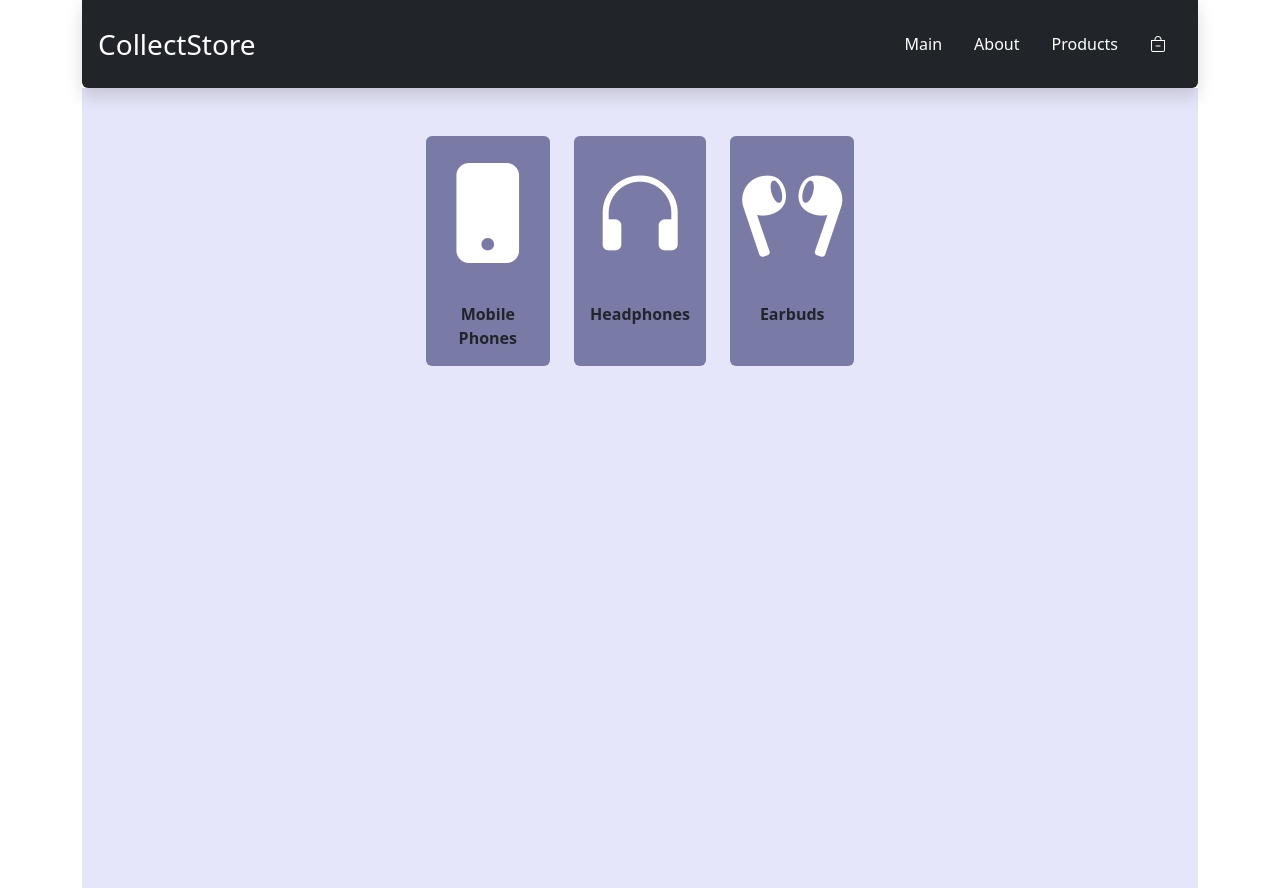
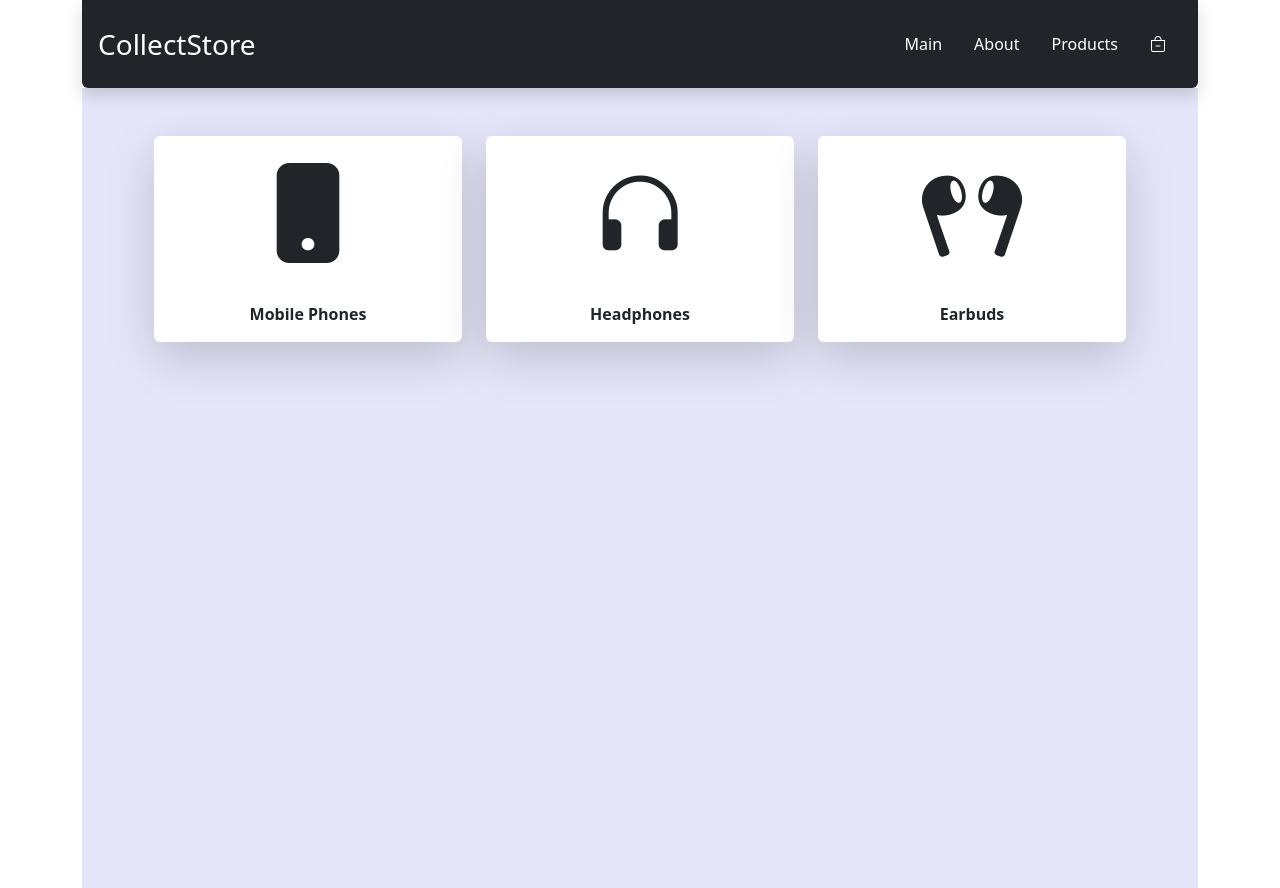
Before and after one commit to HanenAljadani/CollectStore-Angular, an Angular app: page / in a window 1280 px wide. Built offline with nearby package versions, Linux system fonts and the light colour scheme.

Commit message:
edit home page

```diff
--- a/src/app/home/home.component.html
+++ b/src/app/home/home.component.html
@@ -1,46 +1,50 @@
-
 
 <div class="container pt-5">
-  <div class="row ">
-    <div class="col d-flex align-items-center justify-content-center">
-      <div class="row">
+  <div class="row  d-flex align-items-center justify-content-center mx-5">
 
-        <div class="col">
+        <div class="col-sm-4">
+
           <a routerLink="/phone" style="text-decoration:none">
-          <div class="card  border-0  h-100 d-flex flex-column w-100" style="background-color: #7a7aa7">
-            <i class="bi bi-phone-fill text-white text-center card-img-top" style="font-size:100px;"></i>
+          <div class="card  border-0  shadow-lg">
+            <div class="row">
+              <i class="bi bi-phone-fill text-dark text-center " style="font-size:100px;"></i>
+            </div>
+
             <div class="card-body text-center">
 
-              <strong>Mobile Phones</strong>
+              <strong class="text-dark">Mobile Phones</strong>
             </div>
           </div></a>
         </div>
 
 
+        <div class="col-sm-4">
+          <div class="card  border-0 shadow-lg" >
+            <div class="row">
+                          <i class="bi bi-headphones text-dark text-center " style="font-size:100px;"></i>
 
-        <div class="col">
-          <div class="card  border-0  h-100 d-flex flex-column" style="background-color: #7a7aa7">
-            <i class="bi bi-headphones text-white text-center card-img-top" style="font-size:100px;"></i>
+            </div>
             <div class="card-body text-center">
 
-              <strong>Headphones</strong>
+              <strong class="text-dark">Headphones</strong>
             </div>
           </div>
         </div>
 
 
-        <div class="col">
-          <div class="card border-0  h-100 d-flex flex-column" style="background-color: #7a7aa7">
-            <i class="bi bi-earbuds text-white text-center card-img-top" style="font-size:100px;"></i>
+        <div class="col-sm-4">
+          <div class="card border-0 shadow-lg">
+            <div class="row">
+                          <i class="bi bi-earbuds text-dark text-center " style="font-size:100px;"></i>
+
+            </div>
             <div class="card-body text-center">
 
-              <strong>Earbuds</strong>
+              <strong class="text-dark">Earbuds</strong>
             </div>
           </div>
         </div>
 
       </div>
     </div>
-  </div>
-</div>
 <router-outlet></router-outlet>
```
